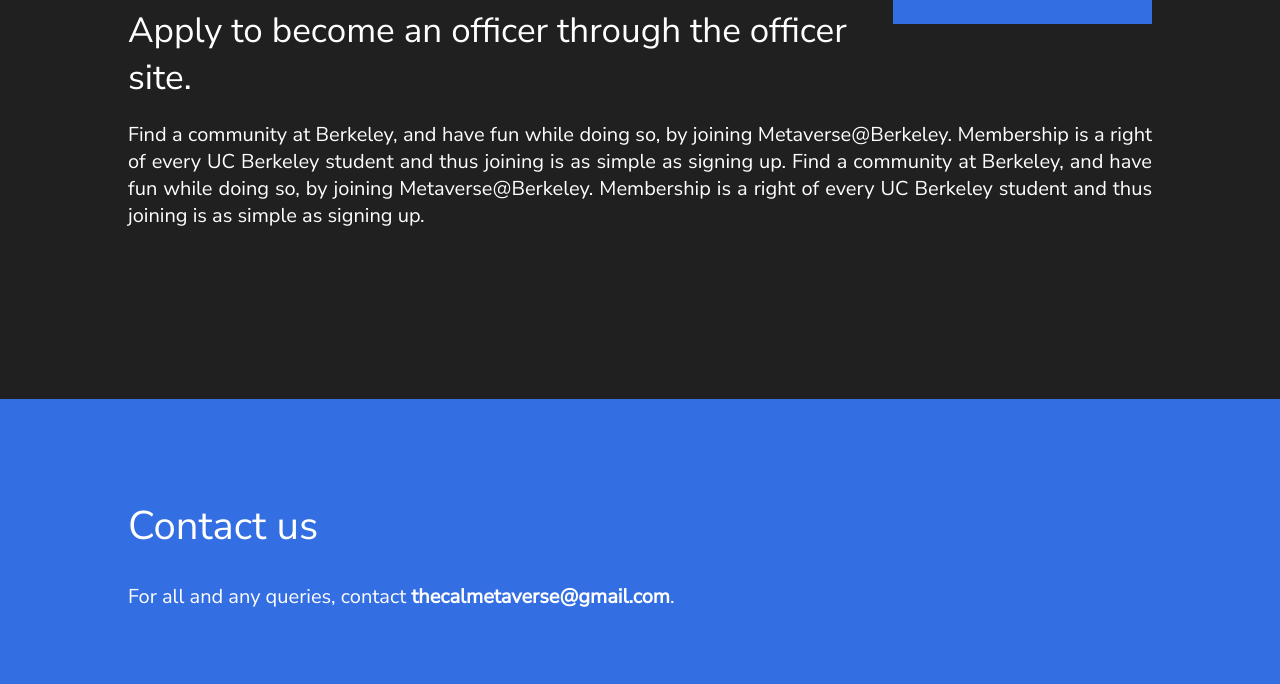
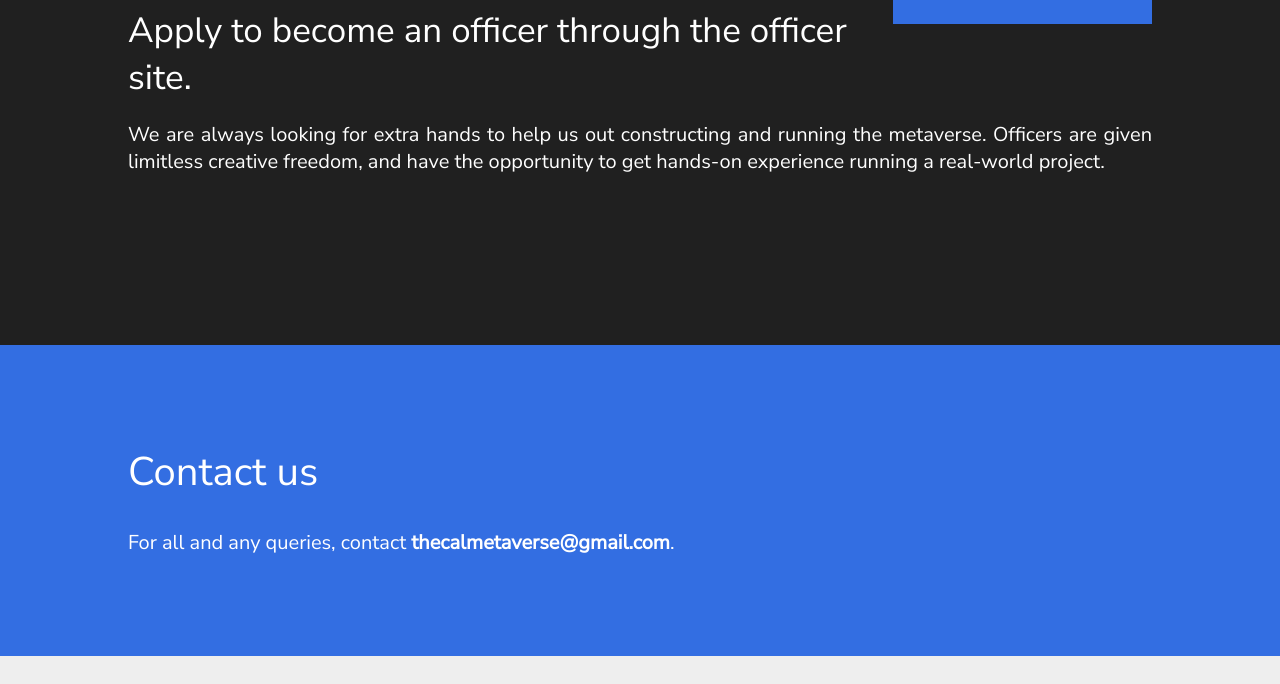
Before and after one commit to MetaverseAtBerkeley/berkeleyFrontend, a Gatsby site in the folder app/: page / in a window 1280 px wide. Shown: the part 2190-2874 px from the top of the page. Built offline with nearby package versions, Linux system fonts and the light colour scheme; Gatsby itself is replaced by a stand-in of ours.

Commit message:
Fixed some texts, added a <title>

```diff
--- a/app/src/global/page.js
+++ b/app/src/global/page.js
@@ -11,6 +11,7 @@
       <Helmet>
         <meta name="icon" href={logo} />
         <link rel="shortcut icon" type="image/png" href={logo} />
+        <title>Metaverse @ Berkeley</title>
       </Helmet>
       <Navbar></Navbar>
       <main {...props}></main>
--- a/app/src/pages/index.js
+++ b/app/src/pages/index.js
@@ -125,7 +125,7 @@
         <Fade right><a href="https://road-message-514.notion.site/Become-an-officer-1ec0173227154930b79700ad7e3e14f2" target="_blank"><div className="link">Go to officer site</div></a></Fade>
           <div className="header">INTERESTED IN HELPING?</div>
           <div className="subheader">Apply to become an officer through the officer site.</div>
-          <div className="text">Find a community at Berkeley, and have fun while doing so, by joining Metaverse@Berkeley. Membership is a right of every UC Berkeley student and thus joining is as simple as signing up. Find a community at Berkeley, and have fun while doing so, by joining Metaverse@Berkeley. Membership is a right of every UC Berkeley student and thus joining is as simple as signing up.</div>
+          <div className="text">We are always looking for extra hands to help us out constructing and running the metaverse. Officers are given limitless creative freedom, and have the opportunity to get hands-on experience running a real-world project. </div>
         </div>
       </div>
     </Slide>
```
